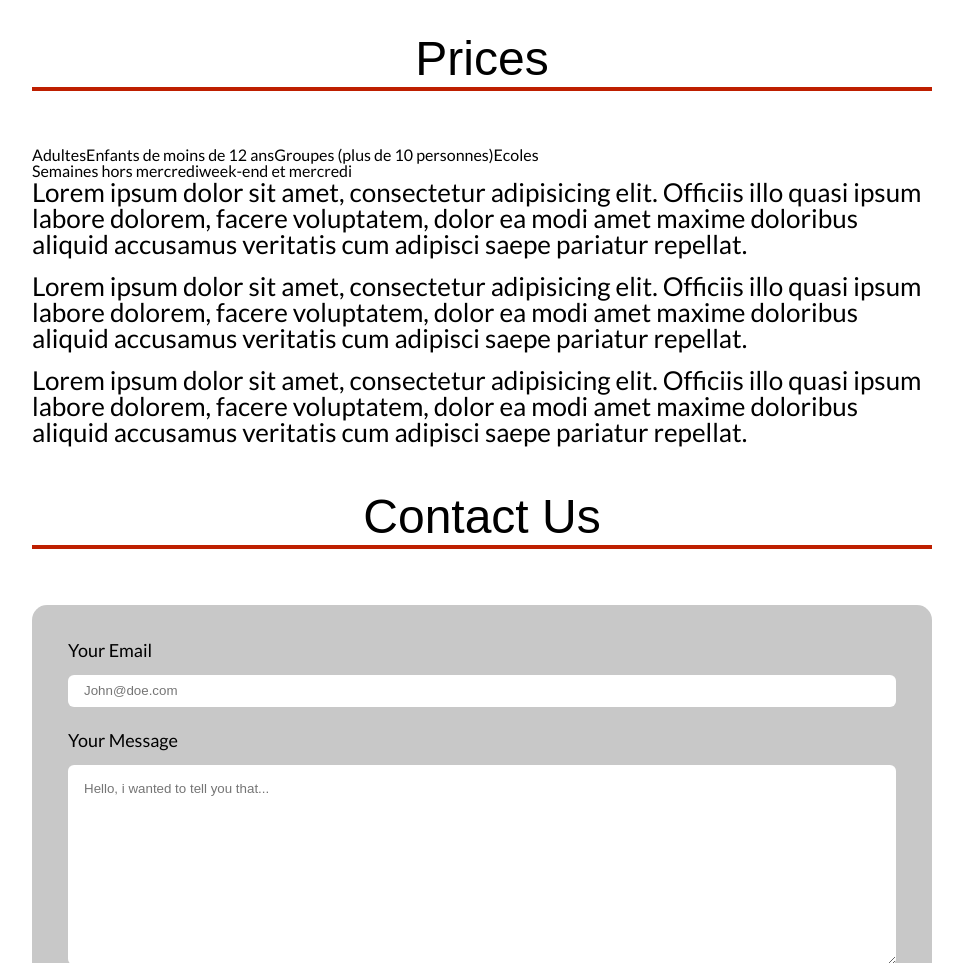
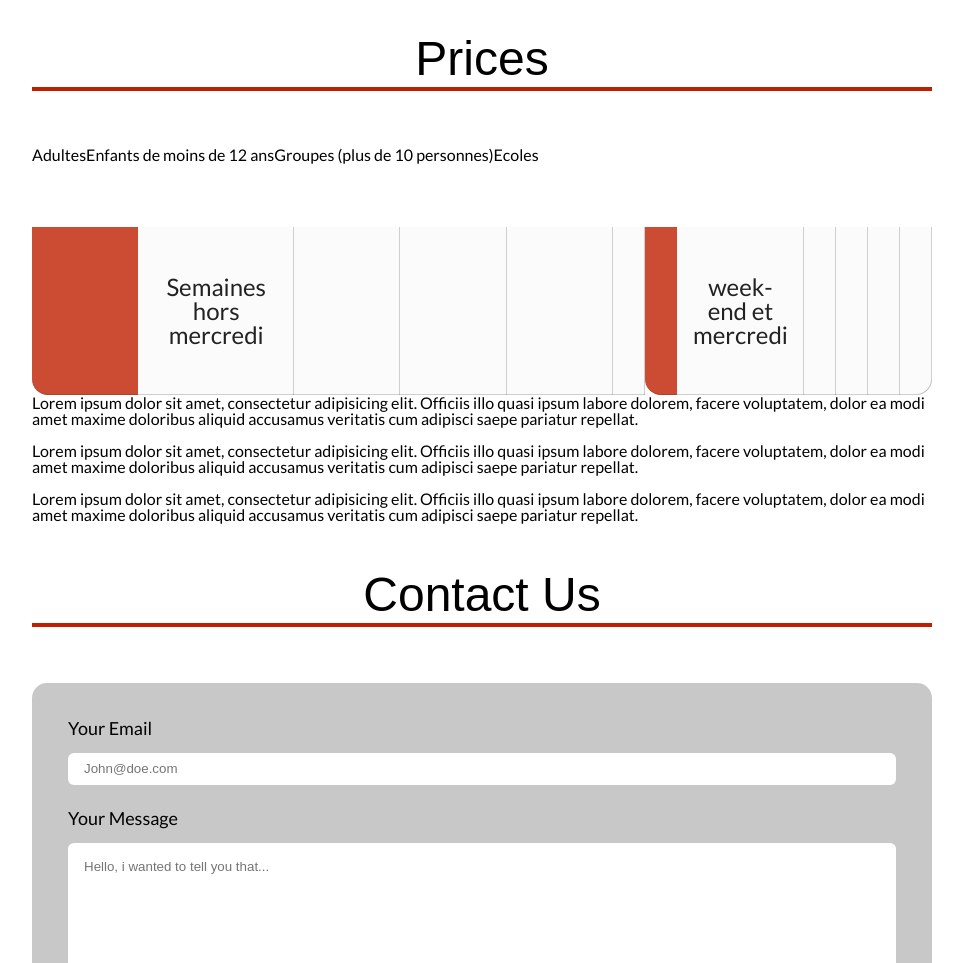
Before and after one commit to Leoche/WildSchoolChallenge, a website built with webpack: page src/index.html in a window 1280 px wide. Shown: the part 1441-2404 px from the top of the page, without its empty margins (158-1121 px from the left). Built offline with nearby package versions, Linux system fonts and the light colour scheme; a web font is replaced by a local one.

Commit message:
Better margins + added prices to main

```diff
--- a/src/assets/scss/main.scss
+++ b/src/assets/scss/main.scss
@@ -21,7 +21,7 @@ $body-font: "Lato", sans-serif;
 // Sizes
 $desktop: 900px;
 $navbar-height: 48px;
-$footer-height: 64px;
+$footer-height: 96px;
 $footer-padding: 16px;
 
 body {
@@ -29,7 +29,7 @@ body {
     font-family: $body-font;
 }
 
-section p {
+section#aboutus p {
     font-size: 26px;
 }
 
@@ -39,3 +39,4 @@ section p {
 @import "./sections/_contact";
 @import "./sections/_hero";
 @import "./sections/_performances";
+@import "./sections/_prices";
```
